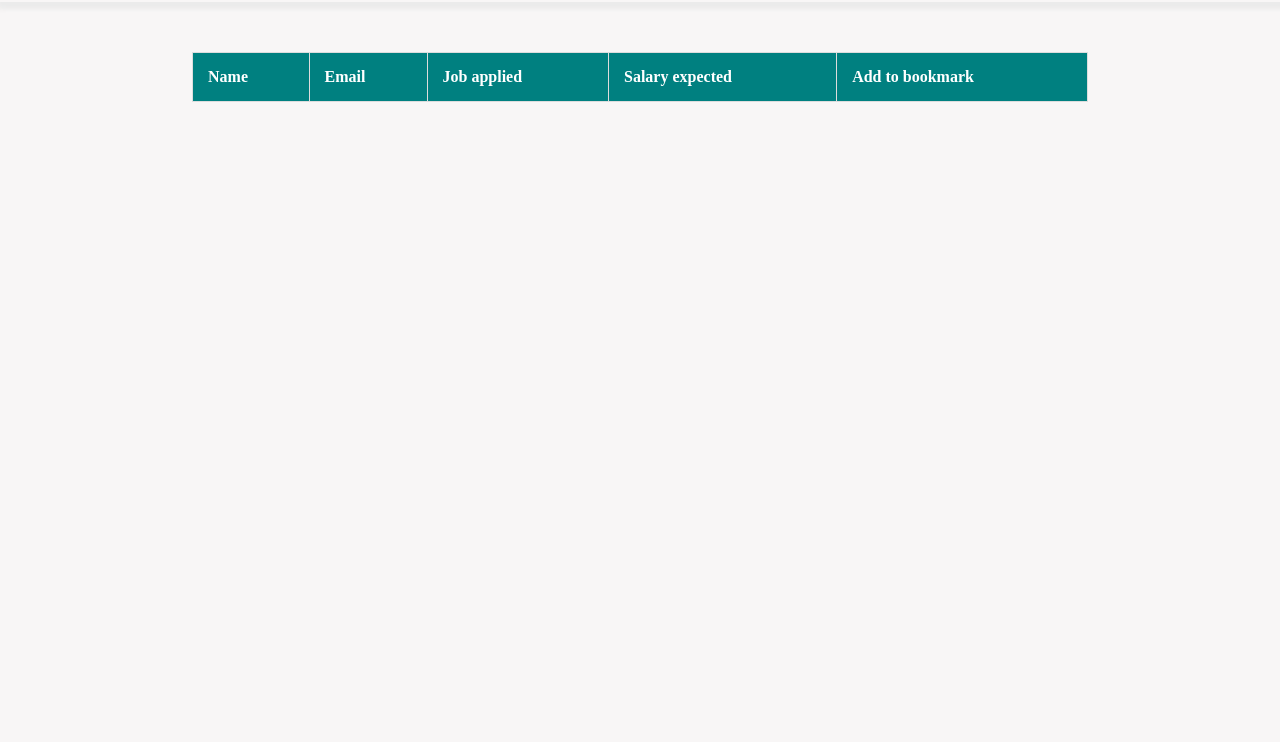
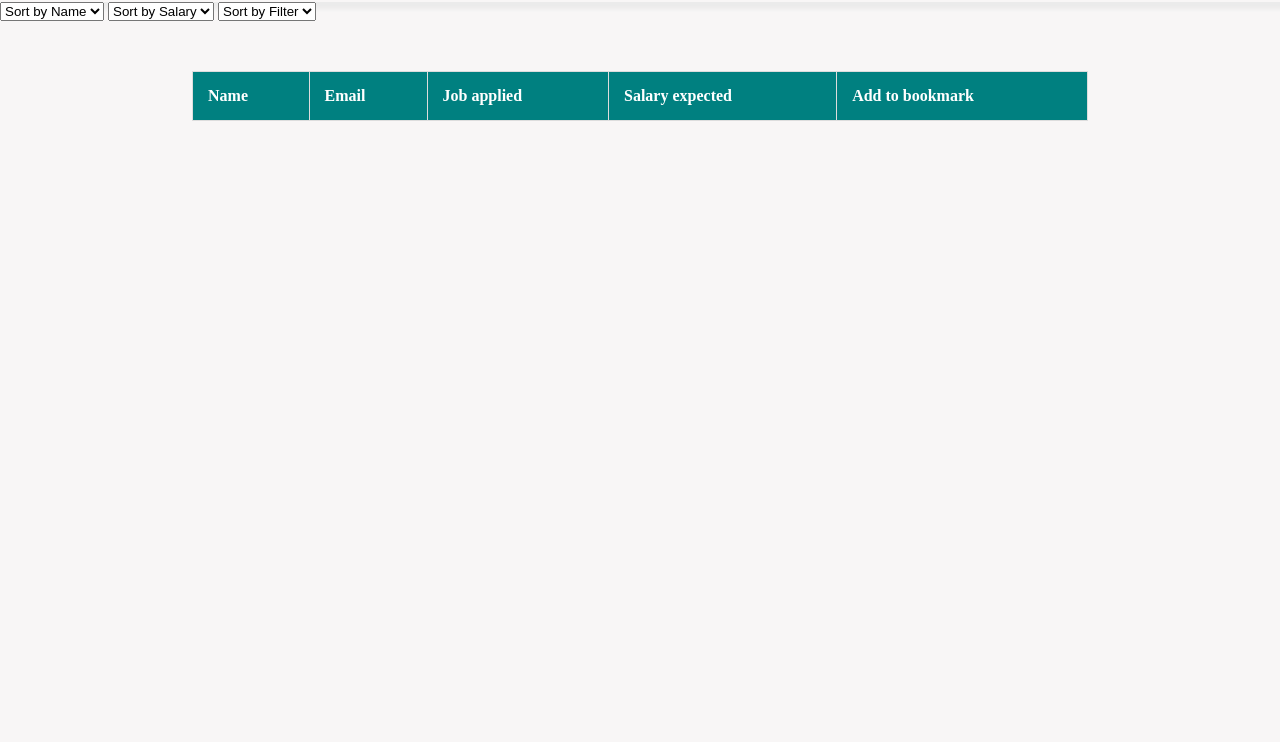
Before and after one commit to shoto2000/WEB-18, a plain HTML site: page day 3/job App/applied.html in a window 1280 px wide. Shown: the part 58-800 px from the top of the page. Drawn offline with Linux system fonts and the light colour scheme.

Commit message:
day 3/job App/applied.html

```diff
--- a/day 3/job App/applied.html
+++ b/day 3/job App/applied.html
@@ -15,6 +15,25 @@
     <div><a href="applied.html">Applied Jobs</a></div>
     <div><a href="bookmark.html">Bookmarks</a></div>
   </div>
+
+  <select id="sortNames" onchange="handleNameSort()">
+    <option>Sort by Name</option>
+    <option value="asc">Ascending</option>
+    <option value="dsc">Descending</option>
+  </select>
+
+  <select id="sortSalary" onchange="handleSalarySort()">
+    <option>Sort by Salary</option>
+    <option value="htl">High to Low</option>
+    <option value="lth">Low to High</option>
+  </select>
+
+  <select id="sortFilter" onchange="handleFilterSort()">
+    <option>Sort by Filter</option>
+    <option value="FSD">FSD</option>
+    <option value="Backend">Backend</option>
+    <option value="Frontend">Frontend</option>
+  </select>
 
   <main>
     <table>
@@ -36,17 +55,83 @@
 <script>
   //you need to code here
   var jobArr = JSON.parse(localStorage.getItem("jobList"));
+  displayData(jobArr);
 
-  displayData(jobArr)
+  // document.querySelector("#sortNames").addEventListener("change"handleNameSort)
+  function handleNameSort(){
+    var selected = document.querySelector("#sortNames").value;
+    console.log(selected)
 
+    if(selected == "asc"){
+      jobArr.sort(function(a,b){
+        var x = a.pname.toUpperCase();
+        var y = b.pname.toUpperCase();
+        if(x > y){
+          return 1;
+        }
+        if(x < y){
+          return -1;
+        }
+
+        return 0;
+      });
+      console.log(jobArr);
+      displayData(jobArr);
+
+    }
+    if(selected == "dsc"){
+      jobArr.sort(function(a,b){
+        var x = a.pname.toUpperCase();
+        var y = b.pname.toUpperCase();
+        if(x > y){
+          return -1;
+        }
+        if(x < y){
+          return 1;
+        }
+
+        return 0;
+      });
+      console.log(jobArr);
+      displayData(jobArr)
+    }
+  }
+
+  function handleSalarySort(){
+    var selected = document.querySelector("#sortSalary").value;
+    console.log(selected);
+
+    if(selected == "htl"){
+      jobArr.sort(function(a,b){
+        return b.psalary - a.psalary;
+      });
+      displayData(jobArr);
+    }
+
+    if(selected =="lth"){
+      jobArr.sort(function(a,b){
+        return a.psalary - b.psalary;
+      });
+      displayData(jobArr);
+    }
+  }
+
+  function handleFilterSort(){
+    var selected = document.querySelector("#sortFilter").value;
+    var filteredList = jobArr.filter(function(el){
+      return el.prole == selected;
+    });
+    displayData(filteredList);
+  }
   // var sum = jobArr.reduce(function(acc,el){
   //   return acc + Number(el.psalary);
   // },0)
 
   var bookArr = JSON.parse(localStorage.getItem("bookmark")) || [];
 
-  function displayData(jobArr) {
-    jobArr.forEach(function (el) {
+  function displayData(data) {
+    document.querySelector("tbody").innerHTML = "";
+    data.forEach(function (el) {
       var tr = document.createElement("tr");
 
       var td1 = document.createElement("td");
```
